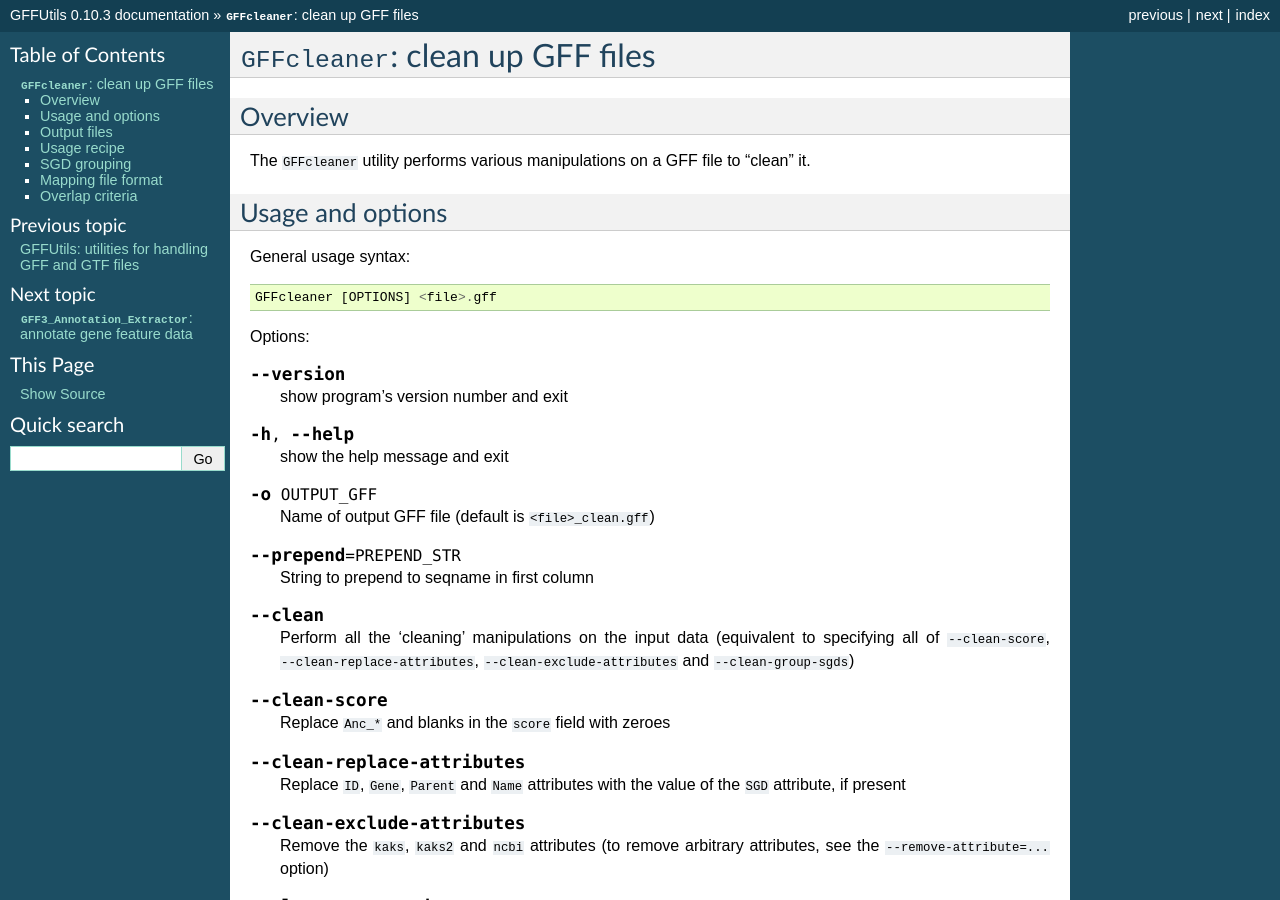
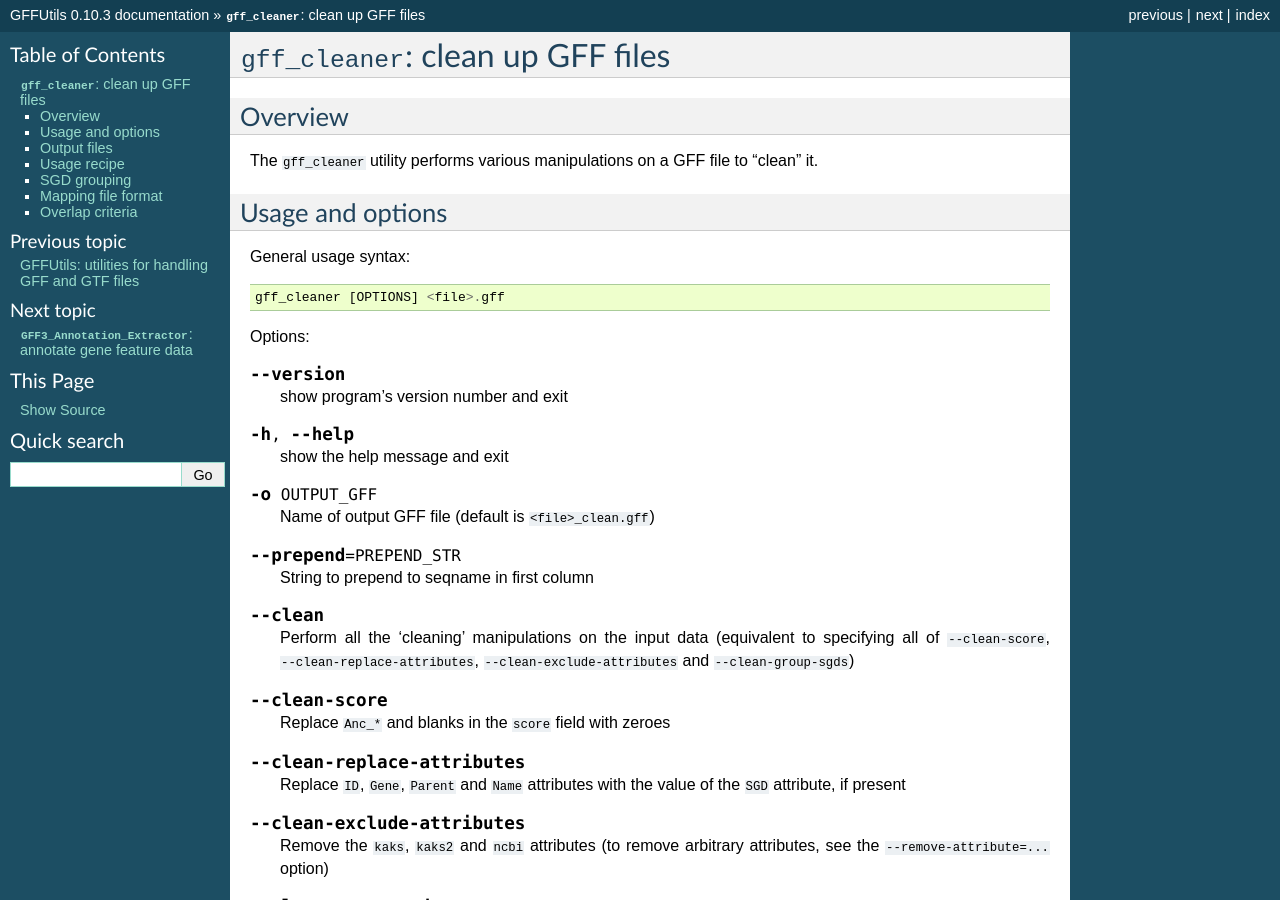
Before and after one commit to fls-bioinformatics-core/GFFUtils, a Sphinx documentation site: the page built from docs/gff_cleaner.rst, in a window 1280 px wide and 900 px high. Built offline with Sphinx 7.4.7, drawn with Linux system fonts in a browser that asks for light colours; some of the changed text lies outside the part shown.

Commit message:
Switch 'GFFcleaner' -> 'gff_cleaner' in the documentation.

```diff
--- a/README.rst
+++ b/README.rst
@@ -3,7 +3,7 @@ GFFUtils
 
 Utilities for working with GFF and GTF files:
 
-* ``GFFcleaner.py``: perform various "cleaning" manipulations on a GFF file
+* ``gff_cleaner.py``: perform various "cleaning" manipulations on a GFF file
 * ``GFF3_Annotation_Extractor``: combine and annotate feature counts with data
   from a GFF or GTF file
 * ``GTF_extract``: extract selected data items from a GTF file
--- a/docs/GFFcleaner.rst
+++ b/docs/gff_cleaner.rst
@@ -1,10 +1,10 @@
-``GFFcleaner``: clean up GFF files
-==================================
+``gff_cleaner``: clean up GFF files
+===================================
 
 Overview
 --------
 
-The ``GFFcleaner`` utility performs various manipulations on a GFF
+The ``gff_cleaner`` utility performs various manipulations on a GFF
 file to "clean" it.
 
 Usage and options
@@ -12,7 +12,7 @@ Usage and options
 
 General usage syntax::
 
-     GFFcleaner [OPTIONS] <file>.gff
+     gff_cleaner [OPTIONS] <file>.gff
 
 Options:
 
--- a/docs/index.rst
+++ b/docs/index.rst
@@ -7,7 +7,7 @@ Overview
 The ``GFFUtils`` package provides a small set of utility programs
 for working with GFF and GTF files, specifically:
 
- * ``GFFcleaner``: perform "cleaning" operations on a GFF file
+ * ``gff_cleaner``: perform "cleaning" operations on a GFF file
  * ``GFF3_Annotation_Extractor``: combine and annotate feature
    counts (e.g. from ``htseq-count``) with data from a GFF file
  * ``GTF_extract``: extract selected data items from a GTF file
@@ -69,7 +69,7 @@ Contents
 .. toctree::
    :maxdepth: 2
 
-   GFFcleaner
+   gff_cleaner
    GFF3_Annotation_Extractor
    GTF_extract
    gtf2bed
```
